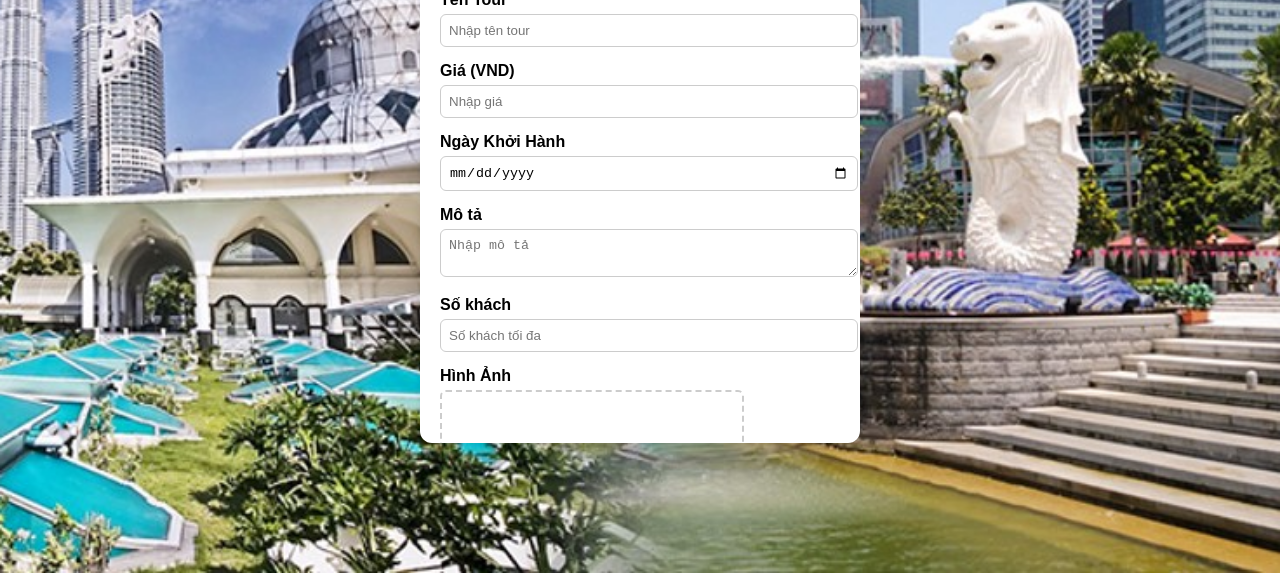
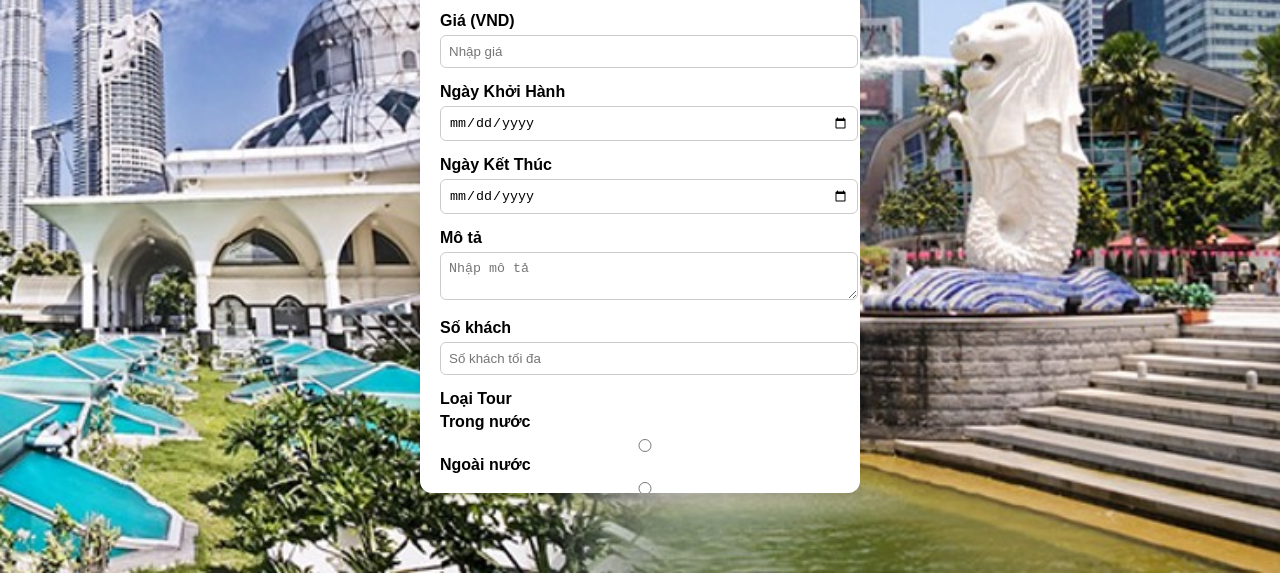
Before and after one commit to Longhanhmid24/WebDuLichLo, a plain HTML site: page Front_End/add-tour.html in a window 1280 px wide. Shown: the part 227-800 px from the top of the page. Drawn offline with Linux system fonts and the light colour scheme.

Commit message:
WebDuLichLo

```diff
--- a/Front_End/add-tour.html
+++ b/Front_End/add-tour.html
@@ -21,9 +21,9 @@
             border-radius: 12px;
             box-shadow: 0 4px 8px rgba(0, 0, 0, 0.1);
             width: 100%;
-            max-width: 400px; /* Existing width adjustment */
-            max-height: 500px; /* Added height limit */
-            overflow-y: auto; /* Enable scrolling if content exceeds height */
+            max-width: 400px;
+            max-height: 600px;
+            overflow-y: auto;
         }
         h2 {
             text-align: center;
@@ -74,45 +74,6 @@
         button:hover {
             background-color: #0056b3;
         }
-        .file-upload {
-        width: 300px;
-        height: 200px;
-        border: 2px dashed #ccc;
-        display: flex;
-        align-items: center;
-        justify-content: center;
-        cursor: pointer;
-        position: relative;
-    }
-
-    .file-upload:hover {
-        border-color: #999;
-    }
-
-    #preview-container {
-        width: 100%;
-        height: 100%;
-        display: flex;
-        align-items: center;
-        justify-content: center;
-        position: relative;
-        overflow: hidden;
-    }
-
-    #preview {
-        width: 100%;
-        height: 100%;
-        object-fit: cover;
-        position: absolute;
-        top: 0;
-        left: 0;
-    }
-
-    #upload-text {
-        font-size: 18px;
-        color: #666;
-        z-index: 1;
-    }
     </style>
 </head>
 <body>
@@ -135,6 +96,11 @@
             </div>
 
             <div class="form-group">
+                <label for="NgayKetThuc">Ngày Kết Thúc</label>
+                <input type="date" id="NgayKetThuc" name="NgayKetThuc" required>
+            </div>
+
+            <div class="form-group">
                 <label for="Mota">Mô tả</label>
                 <textarea id="Mota" name="Mota" placeholder="Nhập mô tả"></textarea>
             </div>
@@ -142,6 +108,15 @@
             <div class="form-group">
                 <label for="Sokhach">Số khách</label>
                 <input type="number" id="Sokhach" name="Sokhach" placeholder="Số khách tối đa" required min="1">
+            </div>
+
+            <div class="form-group">
+                <label><strong>Loại Tour</strong></label>
+                <label for="trongnuoc">Trong nước</label>
+                <input type="radio" id="trongnuoc" name="LoaiTour" value="Trong nước" required>
+                <label for="ngoainuoc">Ngoài nước</label>
+                <input type="radio" id="ngoainuoc" name="LoaiTour" value="Ngoài nước">
+
             </div>
 
             <div class="form-group">
@@ -158,6 +133,9 @@
             <button type="submit">Thêm Tour</button>
         </form>
     </div>
+</body>
+</html>
+
 
     <script>
         function previewImage(event) {
```
Also changed, not shown: Front_End/admin.html (+1 -2 lines).
